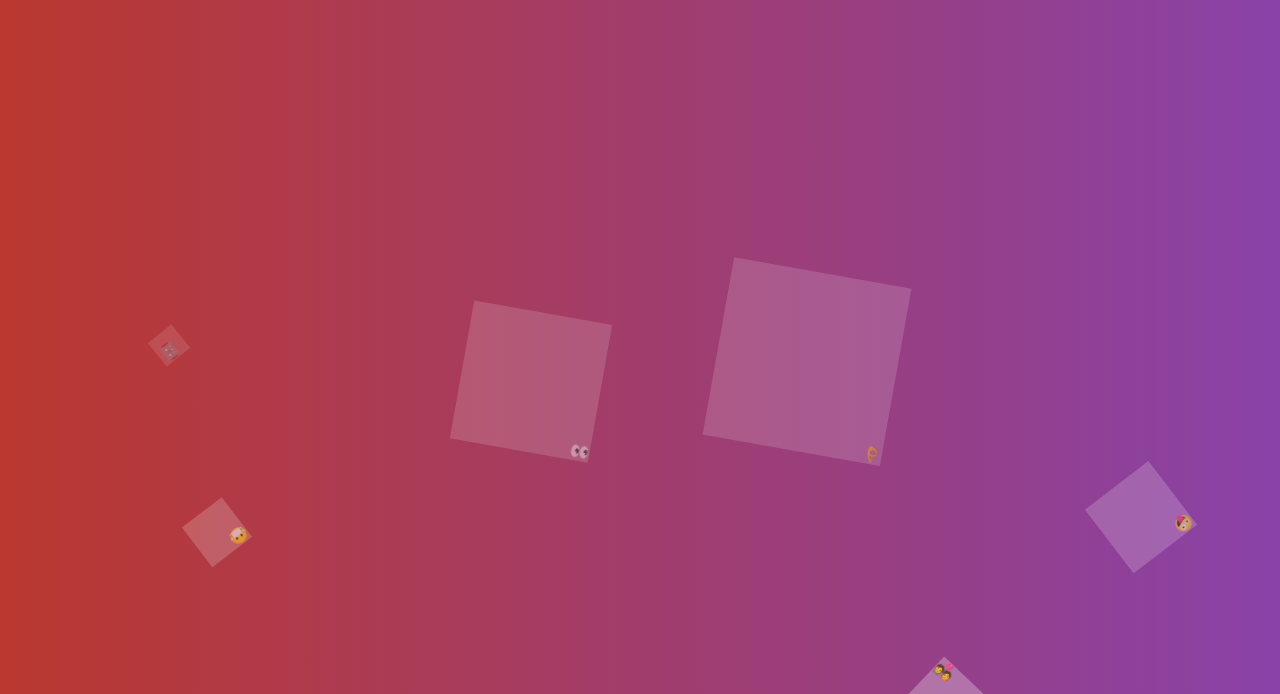
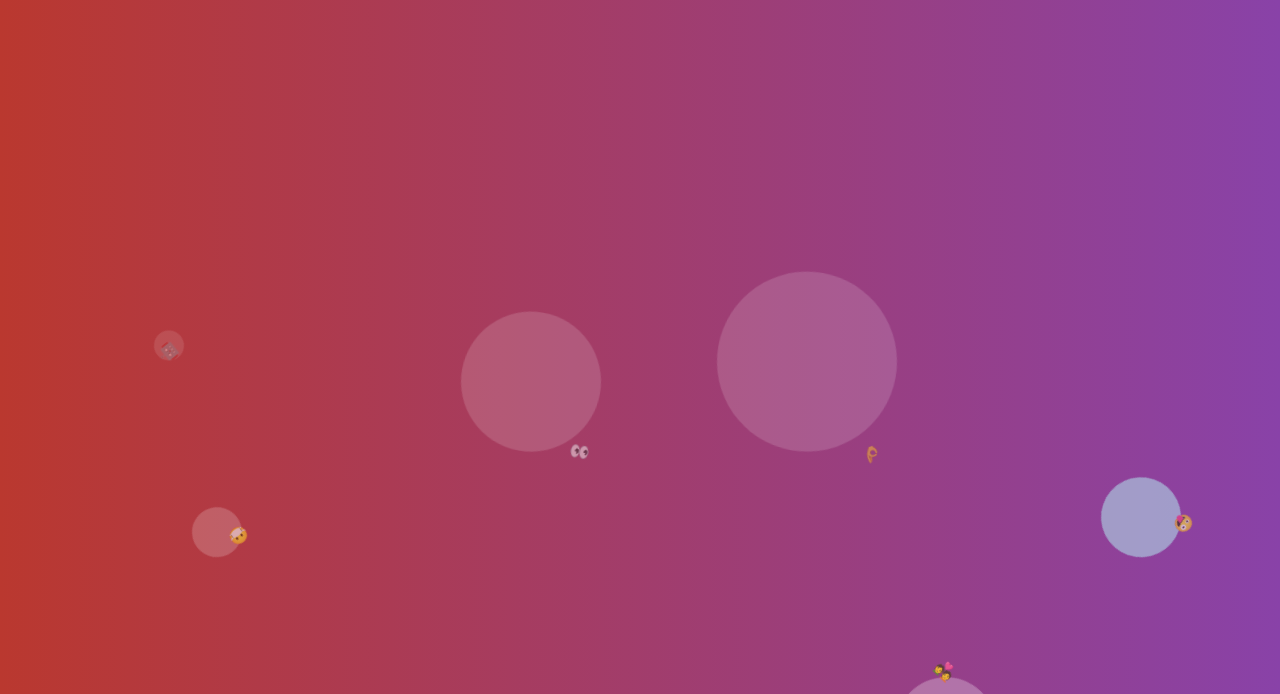
Before and after one commit to CodeSenpii/animated-background, a plain HTML site: page index.html in a window 1280 px wide. In both pictures the pointer is over the item 1140 px from the left and 740 px from the top of the page. Shown: the part 106-800 px from the top of the page. Drawn offline with Linux system fonts and the light colour scheme.

Commit message:
add hover and border radius

```diff
--- a/styles.css
+++ b/styles.css
@@ -46,6 +46,10 @@ body{
   background: rgba(255, 255, 255, 0.3);
   animation: animate 20s linear infinite;
   bottom:-180px;
+  border-radius: 50%;
+}
+.box-area li:hover{
+  background-color: lightblue;
 }
 
 .box-area li:nth-child(1){
```
